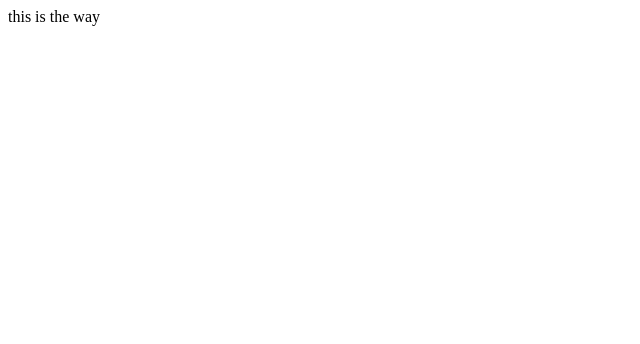
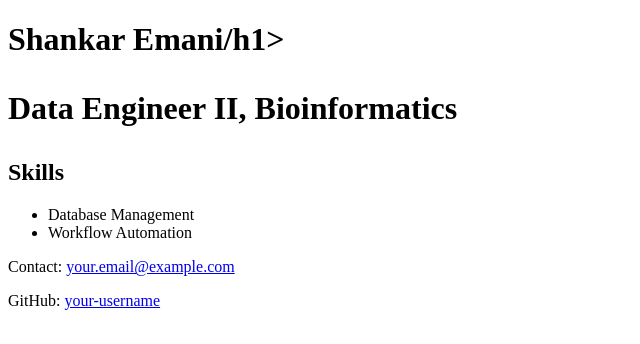
Before and after one commit to semani02/Shankar_Emani-Kartik-Portfolio, a plain HTML site: page Index.html in a window 1280 px wide. Shown: the whole page, without its empty margins (0-640 px from the left). Drawn offline with Linux system fonts and the light colour scheme.

Commit message:
Basic structure add to the html

```diff
--- a/Index.html
+++ b/Index.html
@@ -1,3 +1,31 @@
 <!DOCTYPE html>
-
-<header>this is the way</header>
+<html lang="en">
+<head>
+    <meta charset="UTF-8">
+    <meta name="viewport" content="width=device-width, initial-scale=1.0">
+    <link rel="stylesheet" href="css/style.css">
+    <title>Shankar Kartik Emani - Data Engineer Portfolio</title>
+</head>
+<body>
+    <header>
+        <h1>Shankar Emani/h1>
+        <p>Data Engineer II, Bioinformatics</p>
+    </header>
+    <section id="skills">
+        <h2>Skills</h2>
+        <ul>
+            <!-- Add your skills here -->
+            <li>Database Management</li>
+            <li>Workflow Automation</li>
+            <!-- Add other skills -->
+        </ul>
+    </section>
+    <section id="projects">
+        <!-- Project cards will go here -->
+    </section>
+    <footer>
+        <p>Contact: <a href="Shankar.kartikemani@gmail.com">your.email@example.com</a></p>
+        <p>GitHub: <a href="https://github.com/semani02/Shankar_Emani-Kartik-Portfolio.git">your-username</a></p>
+    </footer>
+</body>
+</html>
```
